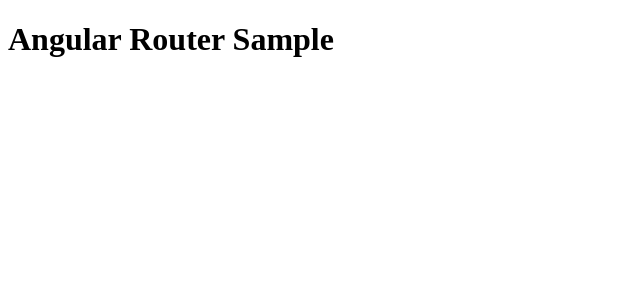
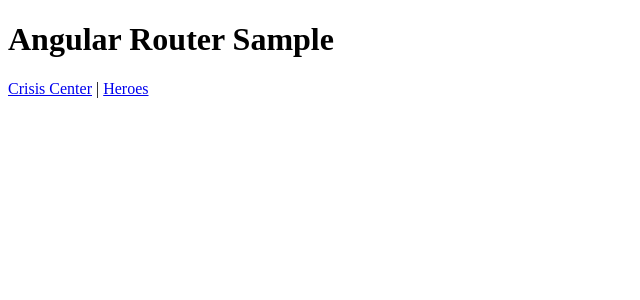
Before and after one commit to PoliteknikBrunei-MWE/angular-router-sample, an Angular app: page / in a window 1280 px wide. Shown: the top 300 px of the page, without its empty margins (0-640 px from the left). Built offline with nearby package versions, Linux system fonts and the light colour scheme.

Commit message:
Add navigation links to app component

```diff
--- a/src/app/app.component.html
+++ b/src/app/app.component.html
@@ -1,3 +1,8 @@
 <h1>Angular Router Sample</h1>
 
+<nav>
+  <a class="button" routerLink="/crisis-list">Crisis Center</a> |
+  <a class="button" routerLink="/heroes-list">Heroes</a>
+</nav>
+
 <router-outlet></router-outlet>
--- a/src/app/app.component.ts
+++ b/src/app/app.component.ts
@@ -1,14 +1,14 @@
 import { Component } from '@angular/core';
-import { RouterOutlet } from '@angular/router';
+import { RouterOutlet, RouterLink } from '@angular/router';
 import { CrisisListComponent } from './crisis-list/crisis-list.component';
 import { HeroesListComponent } from './heroes-list/heroes-list.component';
 
 @Component({
   selector: 'app-root',
   standalone: true,
-  imports: [RouterOutlet, CrisisListComponent, HeroesListComponent],
+  imports: [RouterOutlet, RouterLink, CrisisListComponent, HeroesListComponent],
   templateUrl: './app.component.html',
-  styleUrl: './app.component.css'
+  styleUrl: './app.component.css',
 })
 export class AppComponent {
   title = 'angular-router-sample';
```
